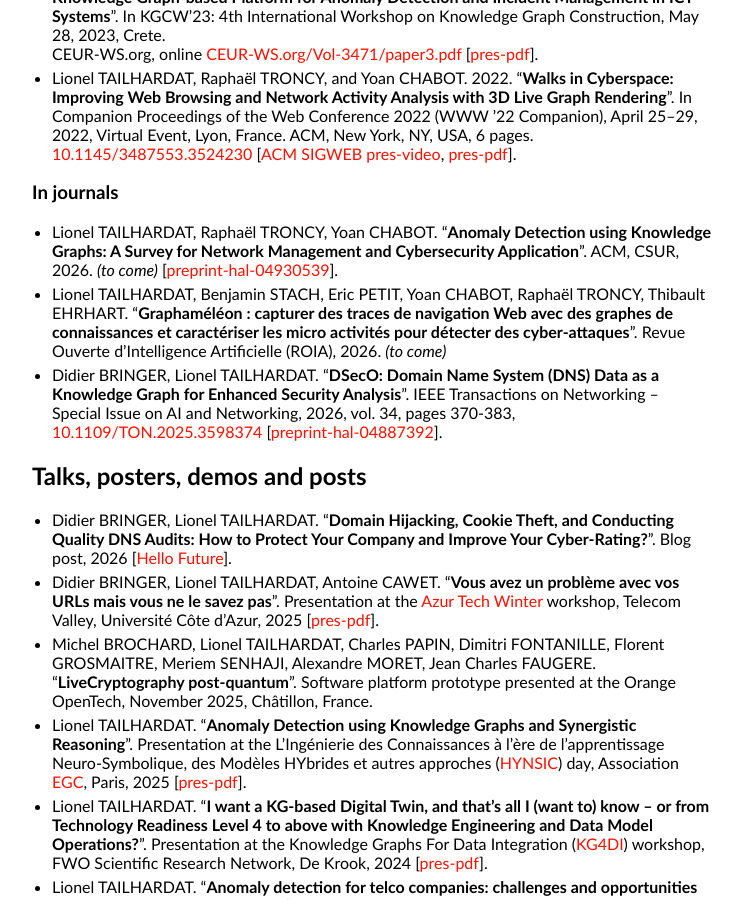
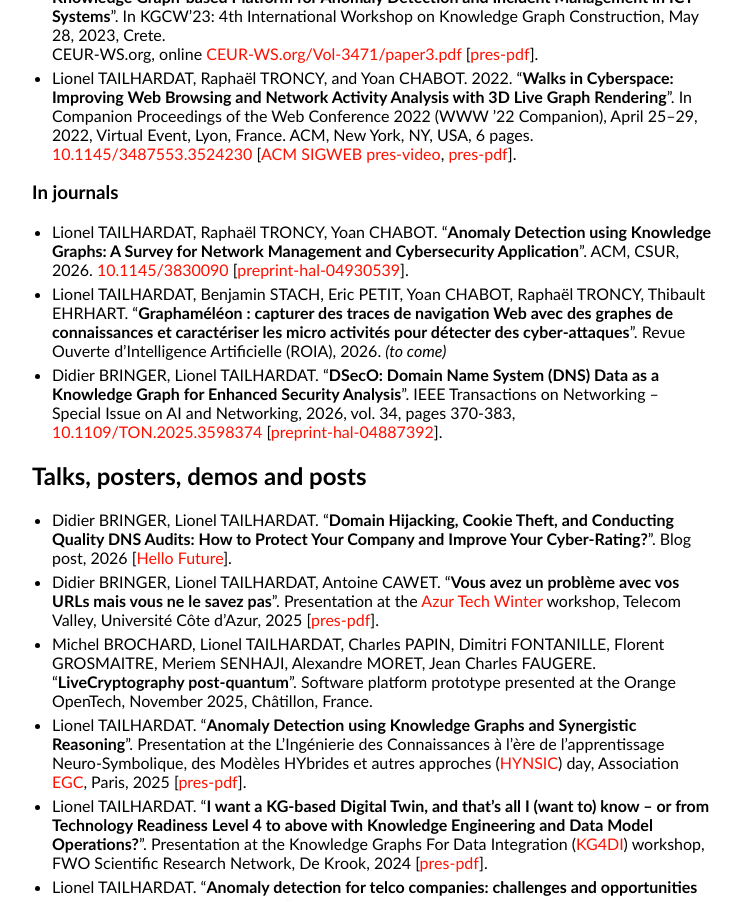
Before and after one commit to GenEars/GenEars.github.io, a Jekyll site: the page built from publications.md, in a window 1280 px wide and 900 px high, scrolled down 1110 px. Shown: the whole window, without its empty margins (258-1000 px from the left). Built offline with Jekyll 4.4.1, drawn with Linux system fonts in a browser that asks for light colours.

Commit message:
Added NORIA SotA DOI.
Signed-off-by: lionel.tailhardat <lionel.tailhardat@orange.com>

```diff
--- a/publications.md
+++ b/publications.md
@@ -62,7 +62,7 @@ title: Publications - Lionel TAILHARDAT
 * Lionel TAILHARDAT, Raphaël TRONCY, Yoan CHABOT.
   "**Anomaly Detection using Knowledge Graphs: A Survey for Network Management and Cybersecurity Application**".
   ACM, CSUR, 2026.
-  *(to come)* [[preprint-hal-04930539](https://hal.science/hal-04930539)].
+  [10.1145/3830090](https://doi.org/10.1145/3830090) [[preprint-hal-04930539](https://hal.science/hal-04930539)].
 * Lionel TAILHARDAT, Benjamin STACH, Eric PETIT, Yoan CHABOT, Raphaël TRONCY, Thibault EHRHART.
   "**Graphaméléon : capturer des traces de navigation Web avec des graphes de connaissances et caractériser les micro activités pour détecter des cyber-attaques**".
   Revue Ouverte d’Intelligence Artificielle (ROIA), 2026. *(to come)*
```
